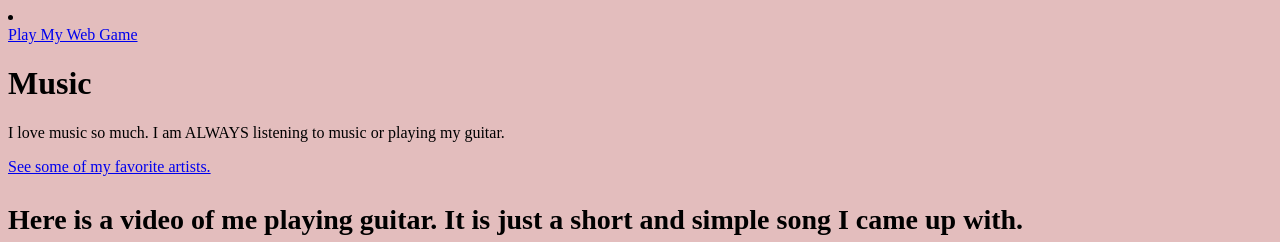
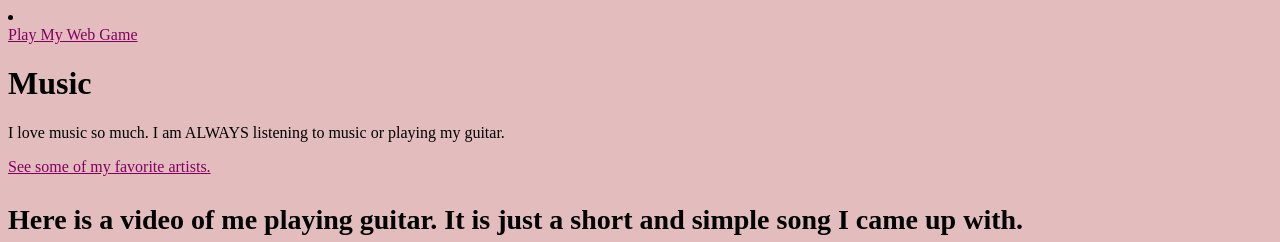
Before and after one commit to cadesanders24/webdev_proj_is201, a plain HTML site: page html/scratch.html in a window 1280 px wide. Shown: the top 242 px of the page. Drawn offline with Linux system fonts and the light colour scheme.

Commit message:
Add files via upload

```diff
--- a/css/mystyles.css
+++ b/css/mystyles.css
@@ -30,6 +30,18 @@
 
 .dates {
     color: #54372a !important;
+}
+
+.scratch_link:link {
+    color: #830062;
+}
+
+.scratch_visited:visited {
+    color: rgb(0, 0, 0);
+}
+
+.scratch_hov:hover {
+    color: red;       /* When mouse is over the link */
 }
 
 .home_details {
--- a/html/scratch.html
+++ b/html/scratch.html
@@ -8,10 +8,10 @@
 </head>
 <body class="page_back">
     <li class="nav-item"><a class="home_button" href="../index.html">Back to Home</a></li>
-    <a href="webgame.html" target="_blank">Play My Web Game</a>
+    <a href="webgame.html" target="_blank" class="scratch_link scratch_visited scratch_hov">Play My Web Game</a>
     <h1>Music</h1>
     <p>I love music so much. I am ALWAYS listening to music or playing my guitar.</p>
-    <a href="#fav_artists">See some of my favorite artists.</a>
+    <a href="#fav_artists" class="scratch_link scratch_visited scratch_hov">See some of my favorite artists.</a>
     <h3 class="ununderline">Here is a video of me playing guitar. It is just a short and simple song I came up with.</h3>
     <iframe width="560" height="315" src="https://www.youtube.com/embed/qqGOZUD5IvM?si=93O5sTkxTmgKvoIC"
         title="YouTube video player" frameborder="0"
@@ -40,7 +40,7 @@
         <figure>
             <img src="../assets/img/elliott_smith_is201.jpg" alt="Elliott Smith" width="200">
             <figcaption>Elliott Smith</figcaption>
-            <a href="https://www.youtube.com/watch?v=p4cJv6s_Yjw" target="_blank">The greatest song ever (Between the Bars).</a>
+            <a href="https://www.youtube.com/watch?v=p4cJv6s_Yjw" target="_blank" class="scratch_link scratch_visited scratch_hov">The greatest song ever (Between the Bars).</a>
         </figure>
         <figure>
             <img src="../assets/img/tom_waits_is201.jpg" alt="Tom Waits" width="200">
```
